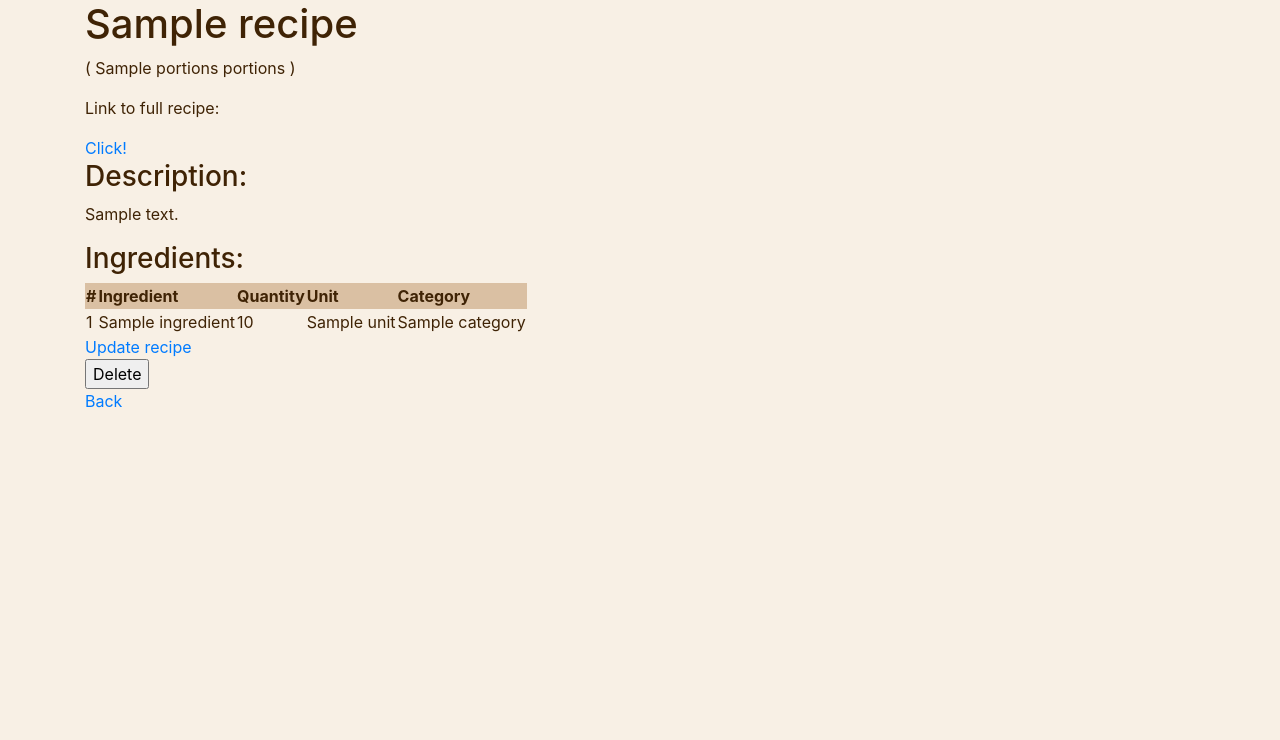
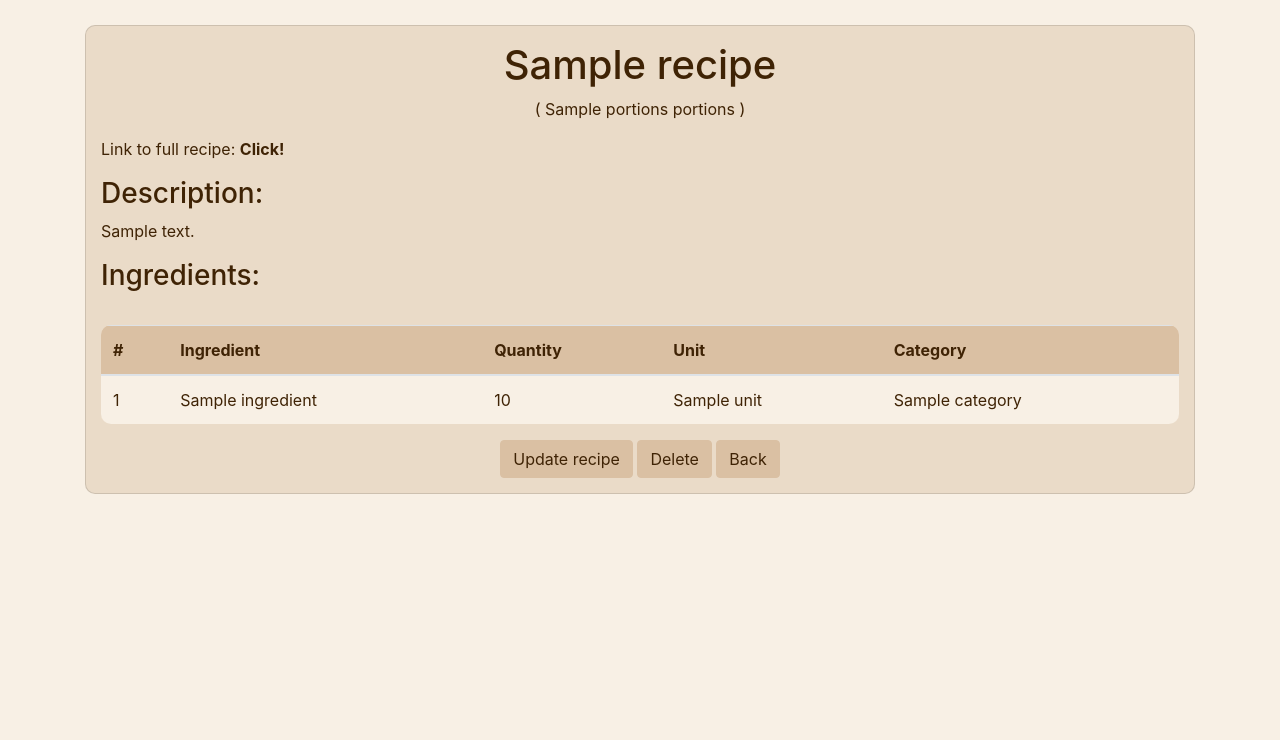
Before and after one commit to kamilakokoszka/Recipe-based-shopping-list, a Django app: template templates/recipe/recipe_details.html in a window 1280 px wide. Shown: the part 85-825 px from the top of the page. Run offline with Django 3.2, Linux system fonts and the light colour scheme; the template is opened without the code that fills it: most values are stand-ins (such as "Sample title", 1, 10 or a date in 2020); some libraries are stand-ins or nearby versions.

Commit message:
Styled all recipe templates

```diff
--- a/templates/base.html
+++ b/templates/base.html
@@ -25,6 +25,7 @@
             background-color: #EADBC8;
             border-radius: 10px;
             margin-top: 25px;
+            overflow: hidden;
         }
         thead {
             background-color: #DAC0A3;
@@ -59,6 +60,17 @@
             background-color: #3F2305;
             border-color: #3F2305;
             color: #F8F0E5;
+        }
+        .card {
+            background-color: #EADBC8;
+            border-radius: 10px;
+            margin-top: 25px;
+            padding: 15px 15px 15px 15px;
+
+        }
+        .link {
+            color: #3F2305;
+            font-weight: bold;
         }
     </style>
 
--- a/templates/recipe/recipe_details.html
+++ b/templates/recipe/recipe_details.html
@@ -3,15 +3,14 @@
 {% block title %} Recipe details {% endblock %}
 
 {%  block content %}
-    <div>
-        <h1> {{ recipe.name }}</h1>
-        <p>( {{ recipe.portions }} portion{{ recipe.portions|pluralize }} )</p>
-        <p>Link to full recipe:</p>
-        <a href="{{ recipe.link }}">Click!</a>
+    <div class="card">
+        <h1 class="mx-auto"> {{ recipe.name }}</h1>
+        <p class="mx-auto">( {{ recipe.portions }} portion{{ recipe.portions|pluralize }} )</p>
+        <p>Link to full recipe: <a class="link" href="{{ recipe.link }}">Click!</a></p>
         <h3>Description:</h3>
         <p>{{ recipe.description }}</p>
         <h3>Ingredients:</h3>
-            <table>
+            <table class="table">
                 <thead>
                     <tr>
                         <th>#</th>
@@ -23,7 +22,7 @@
                 </thead>
                 <tbody>
                     {% for ingredient in ingredients %}
-                        <tr>
+                        <tr style="background-color: #F8F0E5">
                             <td>{{ forloop.counter }}</td>
                             <td>{{ ingredient.name }}</td>
                             <td>{{ ingredient.get_formatted_quantity }}</td>
@@ -33,11 +32,13 @@
                     {% endfor %}
                 </tbody>
             </table>
-        <a href="{% url 'recipe-update' recipe_id=recipe.id %}">Update recipe</a>
-        <form method="POST" action="{% url 'recipe-delete' pk=recipe.id %}">
+    <div class="text-center" >
+        <a class="btn btn-primary" href="{% url 'recipe-update' recipe_id=recipe.id %}">Update recipe</a>
+        <form method="POST" action="{% url 'recipe-delete' pk=recipe.id %}" style="display: inline-block;">
             {% csrf_token %}
-            <input type="submit" value="Delete">
+            <input class="btn btn-primary" type="submit" value="Delete">
         </form>
-        <a href="{% url 'recipe-list' %}">Back</a>
+        <a class="btn btn-primary" href="{% url 'recipe-list' %}">Back</a>
+    </div>
     </div>
 {% endblock %}
--- a/templates/recipe/recipe_list.html
+++ b/templates/recipe/recipe_list.html
@@ -3,7 +3,6 @@
 {% block title %} Recipe list {% endblock %}
 
 {%  block content %}
-    <div>
         {% if not recipes %}
             You don't have any recipes yet.
         {% else %}
@@ -36,7 +35,6 @@
                 </tbody>
             </table>
         {% endif %}
-    </div>
     <div class="text-center">
         <a class="btn btn-primary center" href="{% url 'recipe-create' %}">Add recipe</a>
     </div>
```
Also changed, not shown: templates/recipe/recipe_create.html (+10 -4 lines).
